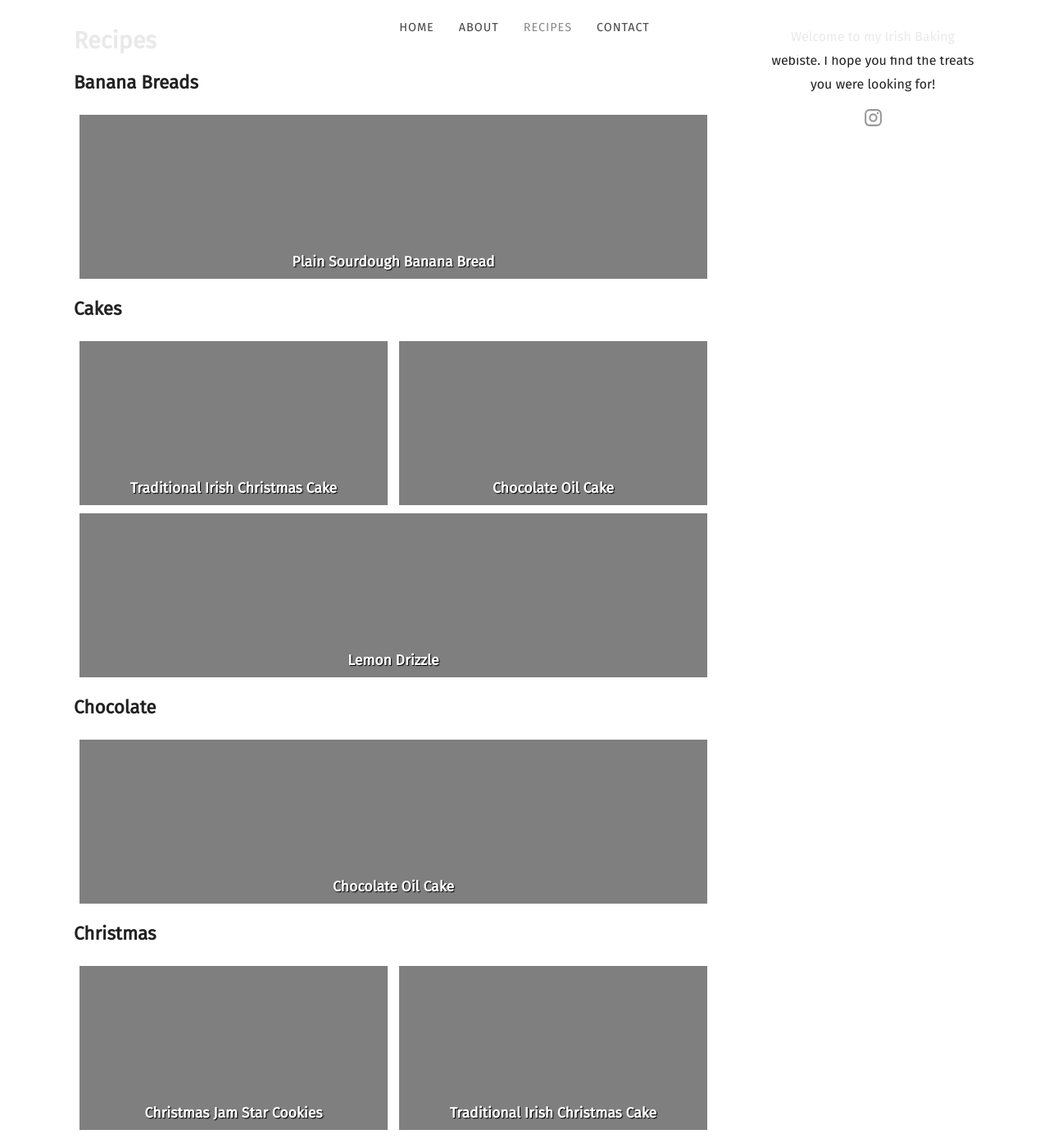
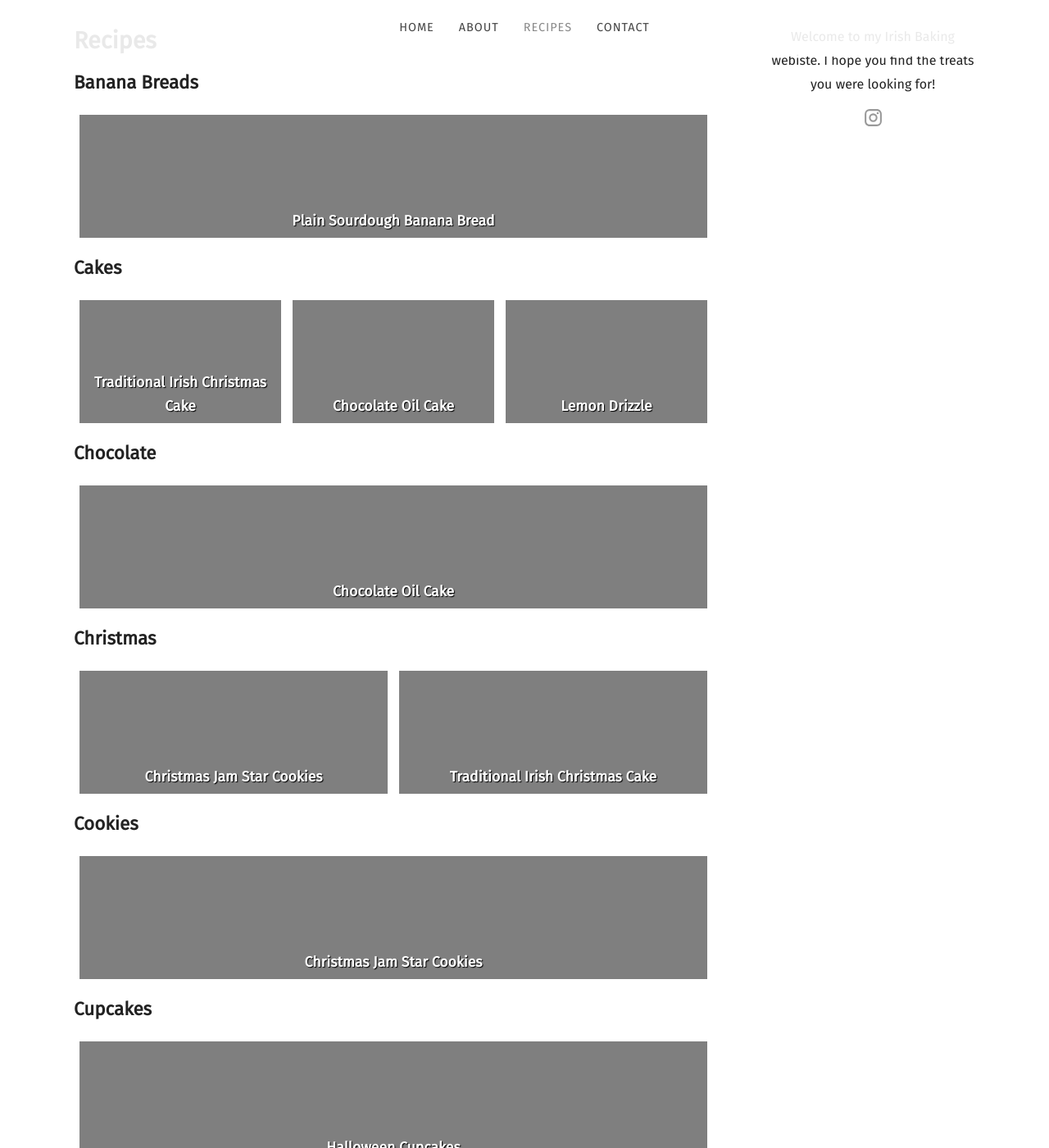
Before and after one commit to mcginleyireland/irishbaking.github.io, a Jekyll site: the page built from recipes.html, in a window 1280 px wide and 1400 px high, scrolled down 297 px. Shown: the whole window at 82% size. Built offline with Jekyll 4.4.1, drawn with Linux system fonts in a browser that asks for light colours; some web fonts are replaced.

Commit message:
* Changing the height of the images

```diff
--- a/_sass/recipes.scss
+++ b/_sass/recipes.scss
@@ -2,8 +2,8 @@
 	display: flex;
 	flex-wrap: wrap;
 	.recipe {
-		flex: 1 0 300px;
-		height: 200px;
+		flex: 1 0 225px;
+		height: 150px;
 		display: inline-block;
 		background-position: center;
 		background-size: cover;
```
